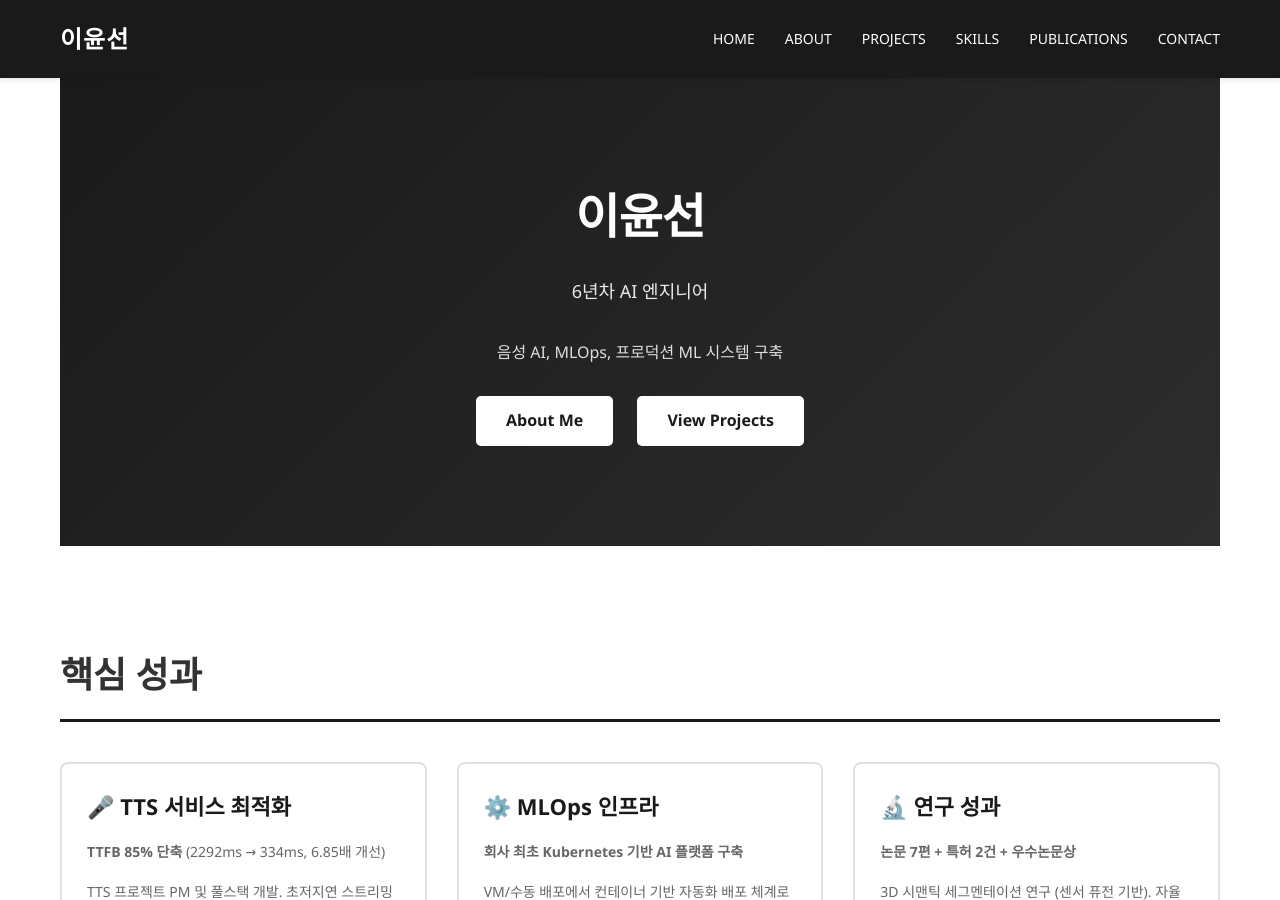
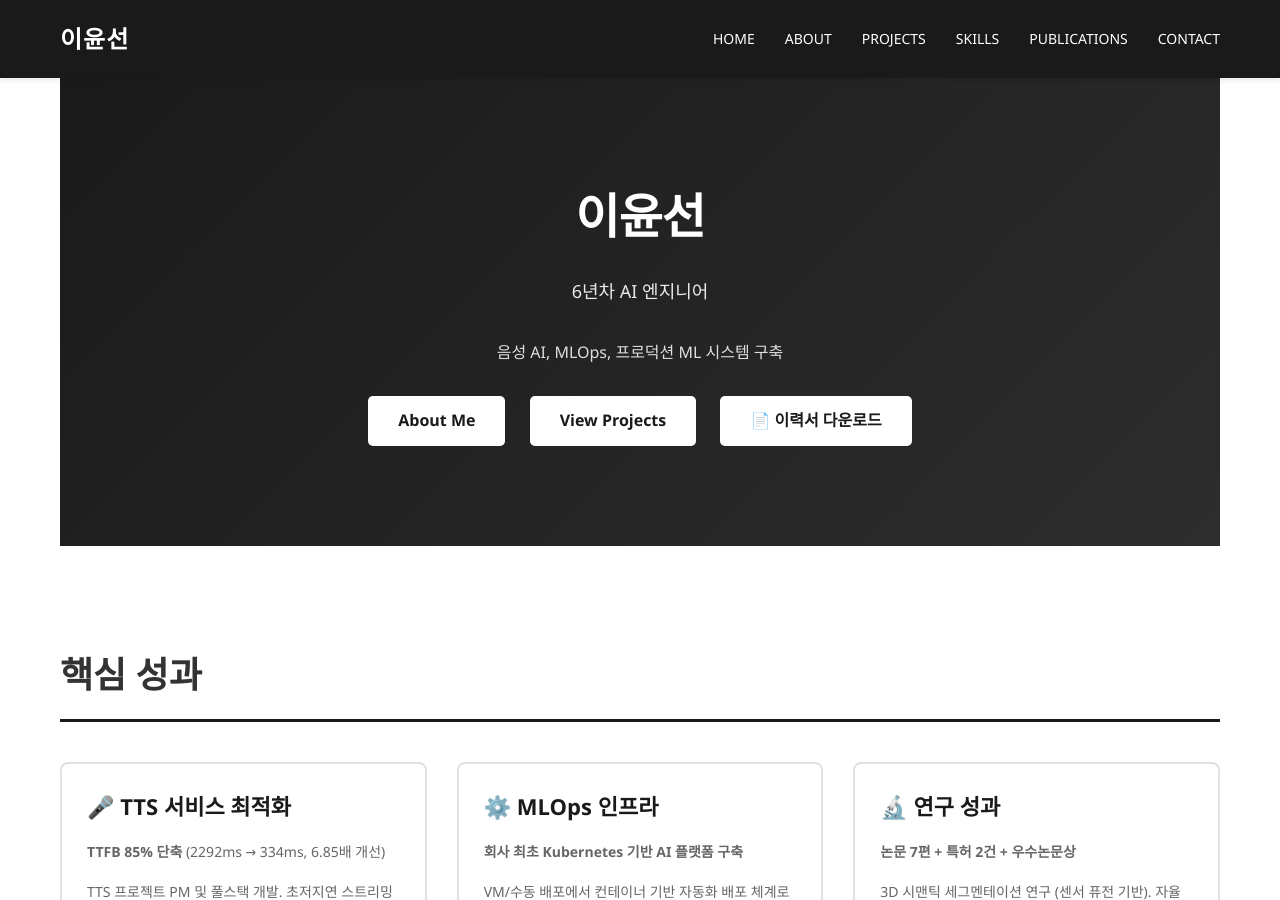
Before and after one commit to ckc5800/ckc5800.github.io, a Jekyll site: the page built from index.html, in a window 1280 px wide and 900 px high. Built offline with Jekyll 4.4.1, drawn with Linux system fonts in a browser that asks for light colours.

Commit message:
Add resume download button to home hero and contact page

```diff
--- a/contact.html
+++ b/contact.html
@@ -56,4 +56,8 @@
     <p>
         📧 이메일: 24시간 이내
     </p>
+
+    <p style="text-align: center; margin-top: 40px;">
+        <a href="/assets/resume.docx" download style="display: inline-block; padding: 12px 24px; background-color: #1a1a1a; color: white; text-decoration: none; border-radius: 6px; font-weight: 600;">📄 이력서 다운로드 (DOCX)</a>
+    </p>
 </div>
--- a/index.html
+++ b/index.html
@@ -9,6 +9,7 @@
     <p style="font-size: 16px; opacity: 0.85;">음성 AI, MLOps, 프로덕션 ML 시스템 구축</p>
     <a href="/about.html" class="cta-button">About Me</a>
     <a href="/projects.html" class="cta-button">View Projects</a>
+    <a href="/assets/resume.docx" download class="cta-button">📄 이력서 다운로드</a>
 </section>
 
 <section style="margin: 100px 0;">
```
